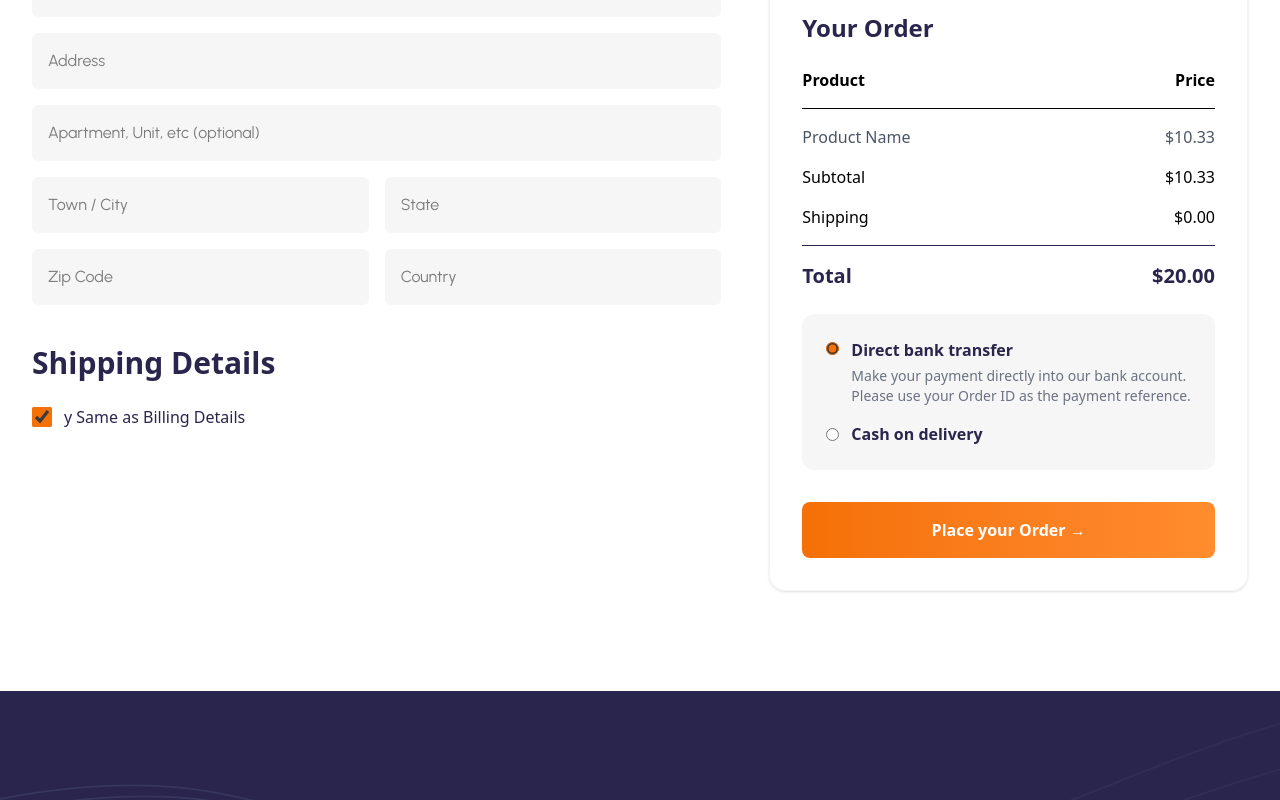
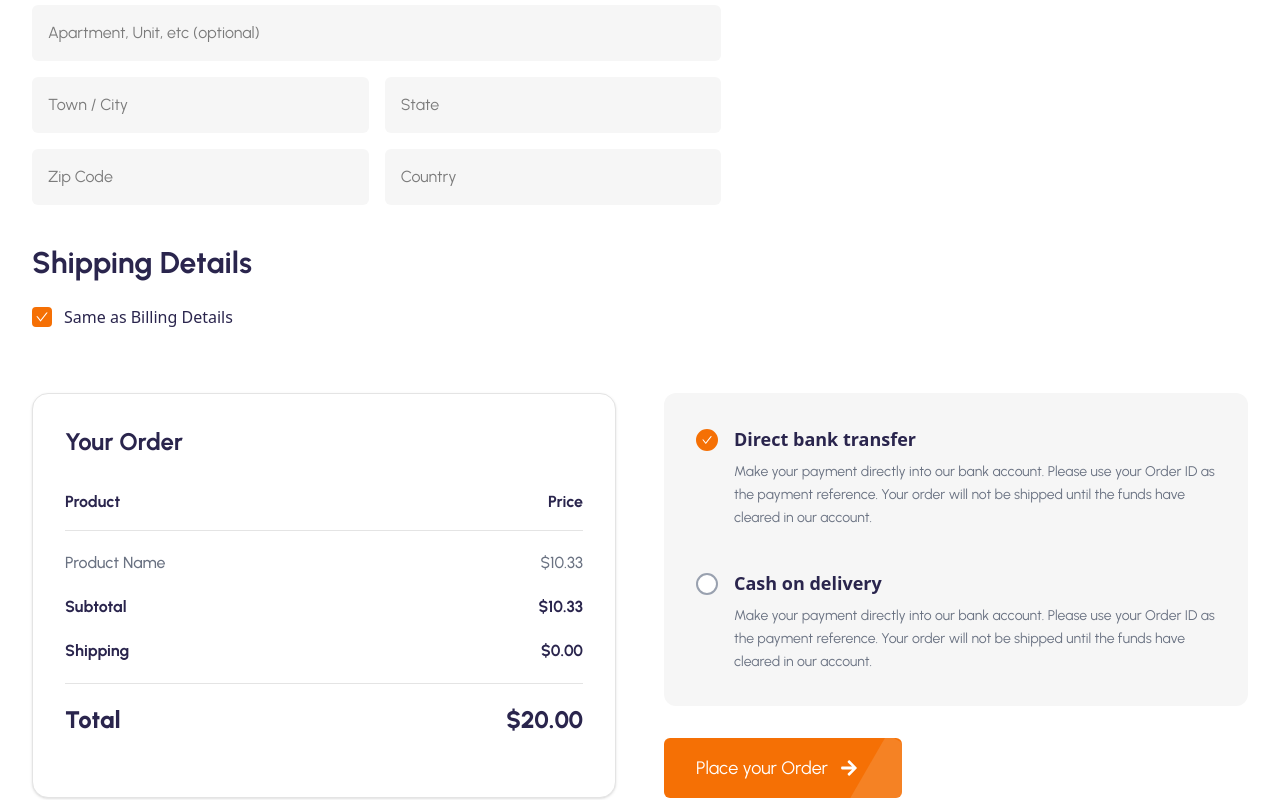
Before and after one commit to Mohammad-Nadil/ebt-eduact, a React (Vite) app: page /checkout in a window 1280 px wide. Shown: the part 906-1706 px from the top of the page. Built offline with nearby package versions, Linux system fonts and the light colour scheme; a web font is replaced by a local one.

Commit message:
Checkout Update

```diff
--- a/src/pages/Checkout.jsx
+++ b/src/pages/Checkout.jsx
@@ -1,11 +1,16 @@
-
+import { useState } from "react";
+import { AiOutlineCheck } from "react-icons/ai";
+import { FaArrowRight } from "react-icons/fa";
 
 const Checkout = () => {
+  const [checked, setChecked] = useState(true);
+  const [payment, setPayment] = useState("bank");
+
   return (
-    <section className="bg-white min-h-screen font-sans py-25">
+    <section className="bg-white min-h-screen font-sans pb-20">
       {/* Header Section */}
       <div className="bg-[#0a0f1c] pt-24 pb-20 text-center text-white">
-        <h1 className="text-6xl font-bold uppercase tracking-wider">
+        <h1 className="text-5xl md:text-6xl font-bold uppercase tracking-wider">
           Checkout
         </h1>
         <p className="text-lg font-normal mt-2 opacity-80">Home / Shop</p>
@@ -13,192 +18,165 @@ const Checkout = () => {
 
       <div className="max-w-7xl mx-auto px-4 sm:px-6 lg:px-8 mt-16">
         {/* Coupon Alert */}
-        <div className="bg-[#F6F6F6] p-6 rounded-xl mb-12 border-l-4
-        border-[#F57005]">
-          <p className="text-[#2A254D] font-medium font-urbanist
-          text-[18px]">
+        <div className="bg-[#F6F6F6] p-6 rounded-xl mb-12 border-l-4 border-[#F57005]">
+          <p className="text-[#2A254D] font-medium font-urbanist text-[18px]">
             Have a coupon?{" "}
-            <span className="text-[#F57005] font-bold cursor-pointer">
+            <span className="text-[#F57005] font-bold cursor-pointer hover:underline">
               Click here to enter your code
             </span>
           </p>
         </div>
 
-        {/* Main Grid: */}
+        {/* Main Grid: Billing and Additional Info */}
         <div className="grid grid-cols-1 lg:grid-cols-12 gap-12">
-          {/* Left Column: Billing & Shipping */}
+
+          {/* Left: Billing Details */}
           <div className="lg:col-span-7">
-            <h3 className="text-[#2A254D] text-3xl font-bold mb-8
-            font-urbanist">
+            <h3 className="text-[#2A254D] text-3xl font-bold mb-8 font-urbanist">
               Billing Details
             </h3>
-
             <form className="grid grid-cols-1 md:grid-cols-2 gap-4">
-              <input
-                type="text"
-                placeholder="First Name"
-                className="w-full bg-[#F6F6F6]
-               p-4 rounded-md outline-none font-urbanist"
-              />
-              <input
-                type="text"
-                placeholder="Last Name"
-                className="w-full bg-[#F6F6F6]
-              p-4 rounded-md outline-none font-urbanist"
-              />
-              <input
-                type="email"
-                placeholder="Email Address"
-                className="w-full bg-[#F6F6F6]
-              p-4 rounded-md outline-none font-urbanist"
-              />
-              <input
-                type="text"
-                placeholder="Phone Number"
-                className="w-full bg-[#F6F6F6] p-4
-              rounded-md outline-none font-urbanist"
-              />
-              <input
-                type="text"
-                placeholder="Company Name"
-                className="md:col-span-2 w-full
-              bg-[#F6F6F6] p-4 rounded-md outline-none font-urbanist"
-              />
-              <input
-                type="text"
-                placeholder="Address"
-                className="md:col-span-2 w-full
-              bg-[#F6F6F6] p-4 rounded-md outline-none font-urbanist"
-              />
-              <input
-                type="text"
-                placeholder="Apartment, Unit, etc (optional)"
-                className="md:col-span-2 w-full bg-[#F6F6F6] p-4 rounded-md outline-none font-urbanist"
-              />
-              <input
-                type="text"
-                placeholder="Town / City"
-                className="w-full bg-[#F6F6F6] p-4 rounded-md outline-none font-urbanist"
-              />
-              <input
-                type="text"
-                placeholder="State"
-                className="w-full bg-[#F6F6F6] p-4 rounded-md outline-none font-urbanist"
-              />
-              <input
-                type="text"
-                placeholder="Zip Code"
-                className="w-full bg-[#F6F6F6] p-4 rounded-md outline-none font-urbanist"
-              />
-              <input
-                type="text"
-                placeholder="Country"
-                className="w-full bg-[#F6F6F6] p-4 rounded-md outline-none font-urbanist"
-              />
+              <input type="text" placeholder="First Name" className="w-full bg-[#F6F6F6] p-4 rounded-md outline-none font-urbanist" />
+              <input type="text" placeholder="Last Name" className="w-full bg-[#F6F6F6] p-4 rounded-md outline-none font-urbanist" />
+              <input type="email" placeholder="Email Address" className="w-full bg-[#F6F6F6] p-4 rounded-md outline-none font-urbanist" />
+              <input type="text" placeholder="Phone Number" className="w-full bg-[#F6F6F6] p-4 rounded-md outline-none font-urbanist" />
+              <input type="text" placeholder="Company Name" className="md:col-span-2 w-full bg-[#F6F6F6] p-4 rounded-md outline-none font-urbanist" />
+              <input type="text" placeholder="Address" className="md:col-span-2 w-full bg-[#F6F6F6] p-4 rounded-md outline-none font-urbanist" />
+              <input type="text" placeholder="Apartment, Unit, etc (optional)" className="md:col-span-2 w-full bg-[#F6F6F6] p-4 rounded-md outline-none font-urbanist" />
+              <input type="text" placeholder="Town / City" className="w-full bg-[#F6F6F6] p-4 rounded-md outline-none font-urbanist" />
+              <input type="text" placeholder="State" className="w-full bg-[#F6F6F6] p-4 rounded-md outline-none font-urbanist" />
+              <input type="text" placeholder="Zip Code" className="w-full bg-[#F6F6F6] p-4 rounded-md outline-none font-urbanist" />
+              <input type="text" placeholder="Country" className="w-full bg-[#F6F6F6] p-4 rounded-md outline-none font-urbanist" />
             </form>
 
+            {/* Shipping Details */}
             <div className="mt-10">
-              <h3 className="text-[#2A254D] text-3xl font-bold mb-6">
+              <h3 className="text-[#2A254D] text-3xl font-bold mb-6 font-urbanist">
                 Shipping Details
               </h3>
-              <label className="flex items-center space-x-3 cursor-pointer">
-                <input
-                  type="checkbox"
-                  className="w-5 h-5 accent-[#F57005]"
-                  defaultChecked
-                />
-                <span className="text-[#2A254D] font-medium">
-                  y Same as Billing Details
-                </span>
+              <label className="flex items-center gap-3 cursor-pointer">
+                <div
+                  onClick={() => setChecked(!checked)}
+                  className={`w-5 h-5 flex items-center justify-center border-2 rounded ${
+                    checked ? "bg-[#F57005] border-[#F57005]" : "border-gray-400"
+                  }`}
+                >
+                  {checked && <AiOutlineCheck className="text-white text-sm" />}
+                </div>
+                <span className="text-[#2A254D] font-medium">Same as Billing Details</span>
               </label>
             </div>
           </div>
 
-          {/* Right Column: Additional Info & Order Summary */}
-          <div className="lg:col-span-5 space-y-10">
-            {/* Additional Info */}
-            <div>
-              <h3 className="text-[#2A254D] text-2xl font-bold mb-6">
+          {/* Right: Additional Information */}
+          <div className="lg:col-span-5">
+            <h3 className="text-[#2A254D] text-2xl font-bold mb-6 font-urbanist">
               Additional Information
             </h3>
             <textarea
-                placeholder="Notes about your order, e.g. special notes for delivery."
-                className="w-full bg-[#F6F6F6] p-4 rounded-md h-32 outline-none resize-none"
+              placeholder="Write a Message"
+              className="w-full bg-[#F6F6F6] p-4 rounded-md h-44 outline-none resize-none font-urbanist"
             ></textarea>
           </div>
+        </div>
 
-            {/* Order Summary */}
-            <div className="border border-gray-100 rounded-2xl p-8 shadow-sm">
-              <h3 className="text-[#2A254D] text-2xl font-bold mb-6">
+        {/* Second Grid: Your Order and Payment Method side by side */}
+        <div className="grid grid-cols-1 lg:grid-cols-2 gap-12 mt-16 items-start">
+
+          {/* Order Summary Card */}
+          <div className="border border-[#E4E4E4] rounded-2xl p-8 shadow-sm bg-white h-full">
+            <h3 className="text-[#2A254D] text-2xl font-bold mb-8 font-urbanist">
               Your Order
             </h3>
-
-              <div className="space-y-4 mb-6">
-                <div className="flex justify-between border-b pb-4">
-                  <span className="font-semibold">Product</span>
-                  <span className="font-semibold">Price</span>
+            <div className="space-y-5">
+              <div className="flex justify-between border-b border-[#E4E4E4] pb-4 font-bold text-[#2A254D] font-urbanist">
+                <span>Product</span>
+                <span>Price</span>
               </div>
-                <div className="flex justify-between text-gray-600">
+              <div className="flex justify-between text-gray-500 font-medium font-urbanist">
                 <span>Product Name</span>
                 <span>$10.33</span>
               </div>
-                <div className="flex justify-between font-medium">
+              <div className="flex justify-between font-bold text-[#2A254D] font-urbanist">
                 <span>Subtotal</span>
                 <span>$10.33</span>
               </div>
-                <div className="flex justify-between font-medium">
+              <div className="flex justify-between font-bold text-[#2A254D] font-urbanist">
                 <span>Shipping</span>
                 <span>$0.00</span>
               </div>
-                <div
-                  className="flex justify-between text-xl font-bold
-                 text-[#2A254D] border-t pt-4"
-                >
+              <div className="flex justify-between text-2xl font-extrabold text-[#2A254D] border-t border-[#E4E4E4] pt-5 font-urbanist">
                 <span>Total</span>
                 <span>$20.00</span>
               </div>
             </div>
+          </div>
 
-              {/* Payment Methods */}
-              <div className="space-y-4 bg-[#F6F6F6] p-6 rounded-xl">
-                <label className="flex items-start space-x-3">
-                  <input
-                    type="radio"
-                    name="payment"
-                    className="mt-1 accent-[#F57005]"
-                    defaultChecked
-                  />
+          {/* Payment Methods Section */}
+          <div className="flex flex-col h-full">
+            <div className="space-y-4 bg-[#F6F6F6] p-8 rounded-xl flex-grow">
+
+              {/* Direct Bank Transfer Option */}
+              <div
+                className="flex items-start gap-4 cursor-pointer"
+                onClick={() => setPayment("bank")}
+              >
+                <div
+                  className={`mt-1 min-w-5.5 h-5.5 flex items-center justify-center
+                    border-2 rounded-full transition-all ${
+                    payment === "bank"
+                      ? "bg-[#F57005] border-[#F57005]"
+                      : "bg-white border-gray-400"
+                  }`}
+                >
+                  {payment === "bank" && (
+                    <AiOutlineCheck className="text-white text-[12px]" />
+                  )}
+                </div>
                 <div>
-                    <p className="font-bold text-[#2A254D]">
-                      Direct bank transfer
-                    </p>
-                    <p className="text-sm text-gray-500 mt-1">
-                      Make your payment directly into our bank account. Please
-                      use your Order ID as the payment reference.
+                  <p className="font-bold text-[#2A254D] text-lg">Direct bank transfer</p>
+                  <p className="text-sm text-gray-500 mt-2 leading-relaxed font-urbanist">
+                    Make your payment directly into our bank account. Please use
+                    your Order ID as the payment reference. Your order will not
+                    be shipped until the funds have cleared in our account.
                   </p>
                 </div>
-                </label>
-                <label className="flex items-center space-x-3">
-                  <input
-                    type="radio"
-                    name="payment"
-                    className="accent-[#F57005]"
-                  />
-                  <span className="font-bold text-[#2A254D]">
-                    Cash on delivery
-                  </span>
-                </label>
               </div>
 
+              {/* Cash On Delivery Option */}
+              <div
+                className="flex items-start gap-4 cursor-pointer pt-6"
+                onClick={() => setPayment("cod")}
+              >
+                <div
+                  className={`mt-1 min-w-5.5 h-5.5 flex items-center justify-center
+                    border-2 rounded-full transition-all ${
+                    payment === "cod"
+                      ? "bg-[#F57005] border-[#F57005]"
+                      : "bg-white border-gray-400"
+                  }`}
+                >
+                  {payment === "cod" && (
+                    <AiOutlineCheck className="text-white text-[12px]" />
+                  )}
+                </div>
+                <div>
+                  <p className="font-bold text-[#2A254D] text-lg">Cash on delivery</p>
+                  <p className="text-sm text-gray-500 mt-2 leading-relaxed font-urbanist">
+                    Make your payment directly into our bank account. Please use your Order ID as the payment reference. Your order will not be shipped until the funds have cleared in our account.
+                  </p>
+                </div>
+              </div>
+            </div>
+
+            {/* Place Order Button */}
             <button
-                className="w-full mt-8 bg-gradient-to-r from-[#F57005]
-               to-[#ff8c2d] text-white font-bold py-4 rounded-lg
-               hover:shadow-lg transition-all duration-300"
+              className="w-59.5 mt-8 text-base sm:text-lg flex items-center gap-x-3 py-2 sm:py-4 px-5 sm:px-8 rounded-md bg-none bg-secondary text-white font-urbanist duration-300 relative after:w-1/5 after:h-[200%] after:bg-[#F6F5F521] z-0 after:-z-11 after:absolute after:top-0 after:right-0 overflow-hidden after:rotate-30 hover:cursor-pointer hover:after:h-[500%] hover:after:rotate-0 hover:after:w-full after:duration-300 hover:after:-top-10"
             >
-                Place your Order →
+              Place your Order <FaArrowRight className="text-md" />
             </button>
           </div>
-          </div>
+
         </div>
       </div>
     </section>
```
Lines whose indentation alone changed are shown as unchanged.
